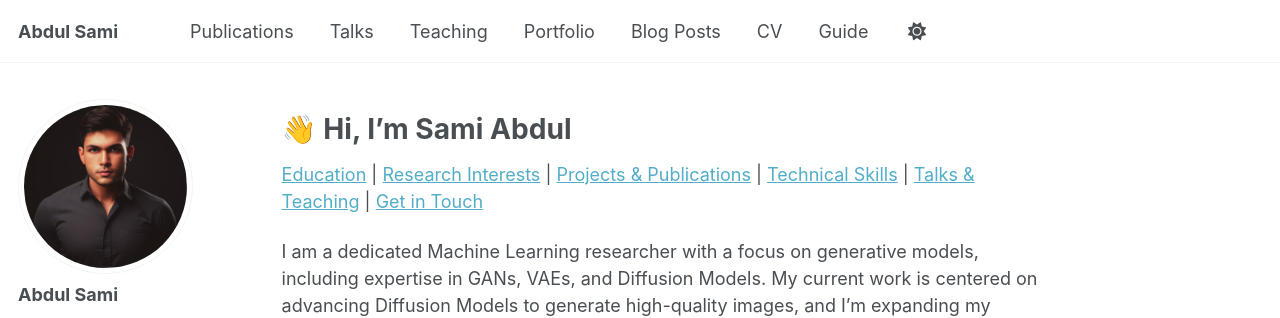
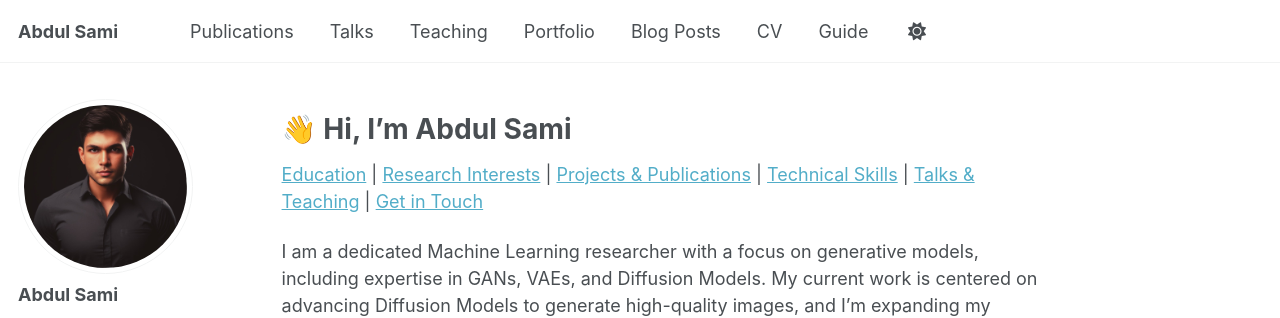
Before and after one commit to abdulsami101/abdulsami.github.io, a Jekyll site: the page built from _pages/about.md, in a window 1280 px wide and 900 px high. Shown: the top 318 px of the window. Built offline with Jekyll 4.4.1, drawn with Linux system fonts in a browser that asks for light colours; some web fonts are replaced.

```diff
--- a/_pages/about.md
+++ b/_pages/about.md
@@ -8,7 +8,7 @@ redirect_from:
   - /about.html
 ---
 
-# 👋 Hi, I'm Sami Abdul
+# 👋 Hi, I'm Abdul Sami
 
 [Education](#education) |
 [Research Interests](#research) |
```
